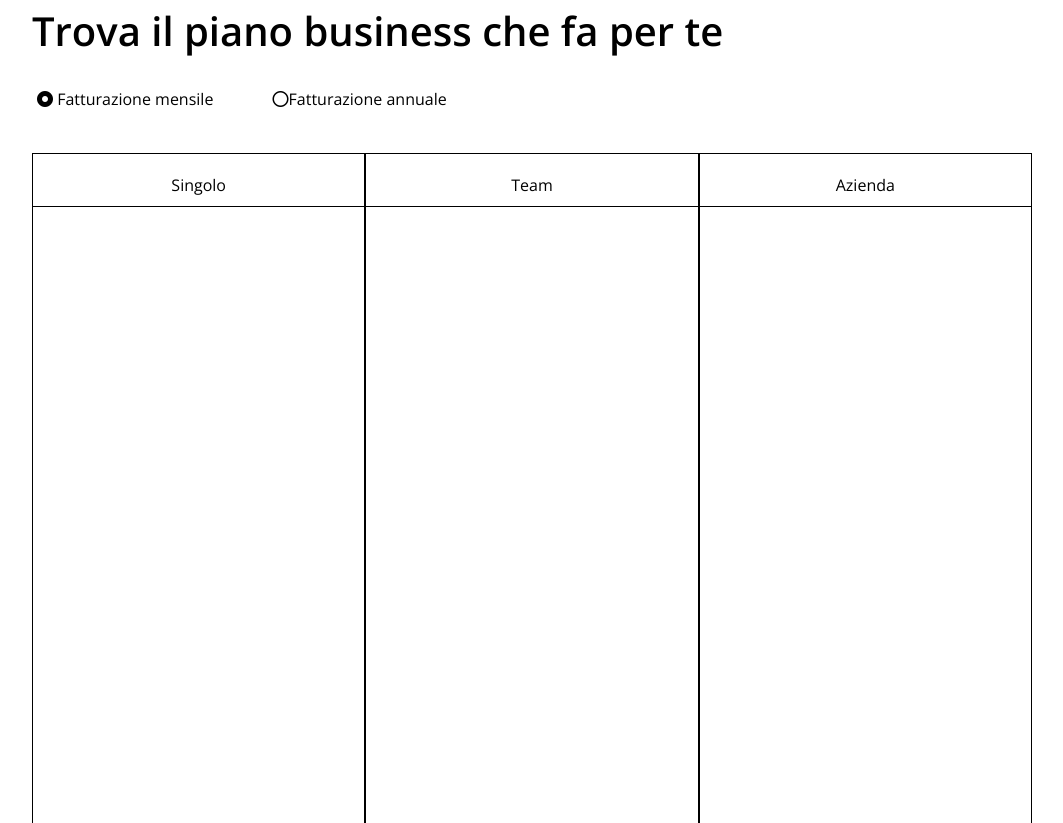
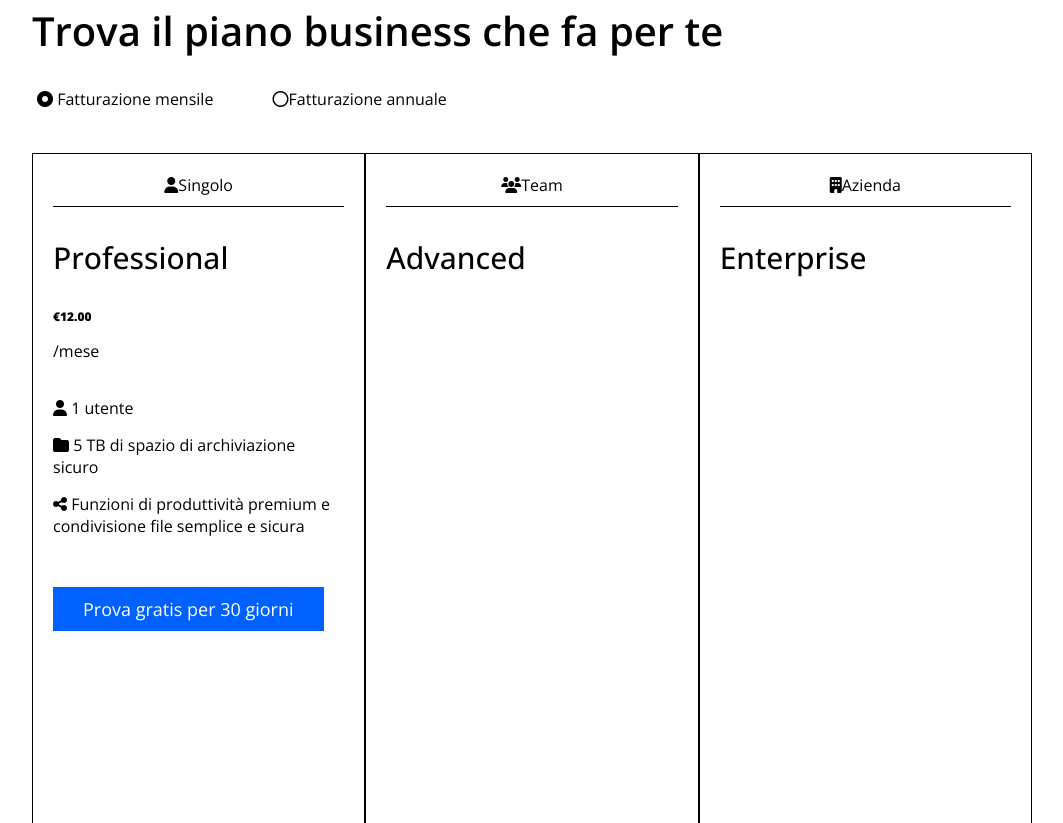
Before and after one commit to RobertoSimonini/htmlcss-dropbox, a plain HTML site: page index.html in a window 1280 px wide. Shown: the part 977-1800 px from the top of the page, without its empty margins (108-1171 px from the left). Drawn offline with nearby package versions, Linux system fonts and the light colour scheme.

Commit message:
added icons and button to the plans columns

```diff
--- a/css/style.css
+++ b/css/style.css
@@ -24,6 +24,12 @@ h2 {
     font-weight: 600;
     font-size: 40px;
     padding-bottom: 30px;
+}
+
+h3 {
+    font-weight: 500;
+    font-size: 30px;
+    padding: 30px 0;
 }
 
 img {
@@ -71,7 +77,7 @@ img {
 }
 
 .main-buttons {
-    padding: 10px 16px;
+    padding: 10px 30px;
     margin-bottom: 25px;
 }
 
@@ -83,10 +89,26 @@ p {
 
 .label {
     justify-content: center;
+    align-items: center;
     padding-bottom: 10px;
     border-bottom: 1px solid black;
+}
 
+.price {
+    font-weight: bold;
+    font-size: 12px;
+    padding-bottom: 15px;
 }
+
+.facility {
+    padding-bottom: 15px;
+}
+
+.private-plan-container, .facility-container {
+    padding-bottom: 35px;
+}
+
+
 
 /* Widths  */
 
@@ -252,7 +274,7 @@ section > .container {
 
 .flex > .business-col {
     flex-basis: calc(100% / 3);
-    padding: 20px 0;
+    padding: 20px;
     border: 1px solid black;
 
 }
--- a/index.html
+++ b/index.html
@@ -87,13 +87,30 @@
         <section class="business-plans bg-white">
             <div class="container flex">
                 <div class="business-col">
-                    <span class="label flex">Singolo</span>
+                    <span class="label flex"> <i class="fa-solid fa-user"></i> Singolo</span>
+
+                    <div class="private-plan-container">
+                        <h3>Professional</h3>
+                        <div class="price">€12.00</div>
+                        <div> /mese </div>
+                    </div>
+
+                    <div class="facility-container">
+                        <div class="facility"> <i class="fa-solid fa-user"></i> 1 utente </div>
+                        <div class="facility"> <i class="fa-solid fa-folder"></i> 5 TB di spazio di archiviazione sicuro </div>
+                        <div class="facility"> <i class="fa-solid fa-share-nodes"></i> Funzioni di produttività premium e condivisione file semplice e sicura </div>
+                    </div>
+
+                    <button class="blue-button main-buttons"> Prova gratis per 30 giorni </button>
+
                 </div>
                 <div class="business-col">
-                    <span class="label flex">Team</span>
+                    <span class="label flex"> <i class="fa-solid fa-users"></i> Team</span>
+                    <h3>Advanced</h3>
                 </div>
                 <div class="business-col">
-                    <span class="label flex">Azienda</span>
+                    <span class="label flex"> <i class="fa-solid fa-building"></i> Azienda</span>
+                    <h3>Enterprise</h3>
                 </div>
             </div>
         </section>
```
